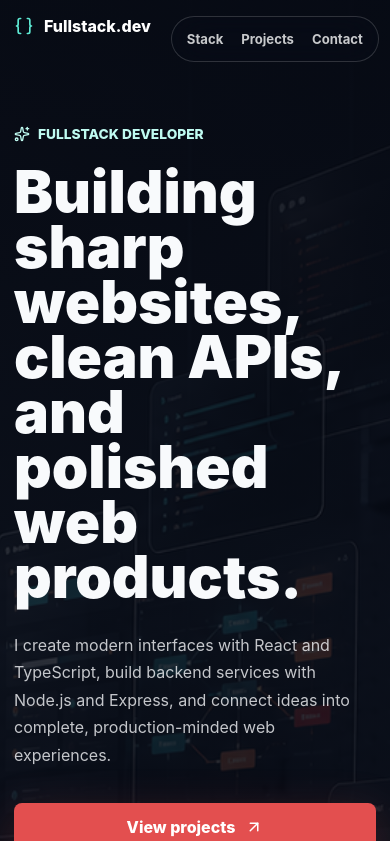
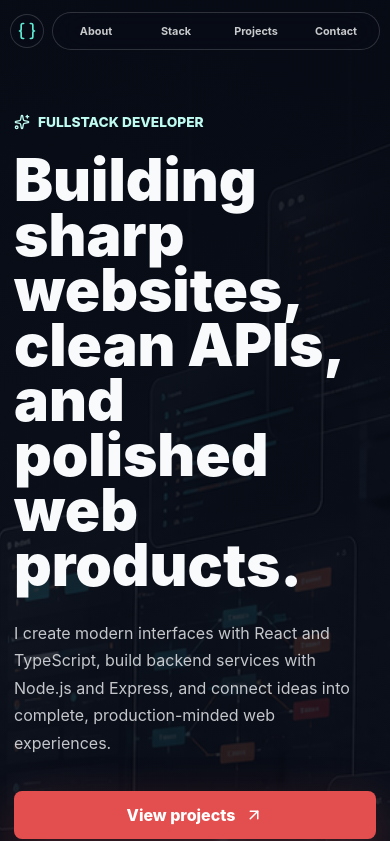
Before and after one commit to Aleks-man/portfolio, a React (Vite) app: page / in a window 390 px wide. Shown: the top 841 px of the page. Built offline with nearby package versions, Linux system fonts and the light colour scheme.

Commit message:
Expand portfolio content and mobile layout

```diff
--- a/src/App.css
+++ b/src/App.css
@@ -44,6 +44,7 @@ main {
   align-items: center;
   justify-content: space-between;
   gap: 20px;
+  min-width: 0;
 }
 
 .nav__brand,
@@ -76,6 +77,7 @@ main {
   border-radius: 999px;
   background: rgba(8, 13, 25, 0.42);
   backdrop-filter: blur(18px);
+  max-width: 100%;
 }
 
 .nav__links a {
@@ -231,6 +233,46 @@ h1 {
   align-items: start;
 }
 
+.about {
+  display: grid;
+  grid-template-columns: minmax(0, 1.05fr) minmax(320px, 0.95fr);
+  gap: 52px;
+  align-items: start;
+  border-top: 1px solid #e4ded4;
+}
+
+.about__copy p:not(.section__kicker) {
+  margin-top: 24px;
+  color: #526071;
+  font-size: 1.08rem;
+  line-height: 1.78;
+}
+
+.focus-list {
+  display: grid;
+  gap: 12px;
+}
+
+.focus-item {
+  padding: 22px;
+  border: 1px solid #e5e7eb;
+  border-radius: 8px;
+  background: #ffffff;
+  box-shadow: 0 20px 50px rgba(15, 23, 42, 0.06);
+}
+
+.focus-item span {
+  display: block;
+  color: #101827;
+  font-weight: 900;
+}
+
+.focus-item p {
+  margin-top: 8px;
+  color: #64748b;
+  line-height: 1.62;
+}
+
 .section__header {
   max-width: 720px;
   margin-bottom: 34px;
@@ -357,6 +399,45 @@ h3 {
   line-height: 1.75;
 }
 
+.process {
+  border-top: 1px solid #e4ded4;
+}
+
+.process-grid {
+  display: grid;
+  grid-template-columns: repeat(4, minmax(0, 1fr));
+  gap: 14px;
+}
+
+.process-card {
+  min-height: 260px;
+  padding: 22px;
+  border: 1px solid #e5e7eb;
+  border-radius: 8px;
+  background: #101827;
+  color: rgba(255, 255, 255, 0.72);
+}
+
+.process-card__index {
+  color: rgba(255, 255, 255, 0.34);
+  font-size: 0.85rem;
+  font-weight: 900;
+}
+
+.process-card svg {
+  margin: 28px 0 18px;
+  color: #5eead4;
+}
+
+.process-card h3 {
+  color: #ffffff;
+}
+
+.process-card p {
+  margin-top: 12px;
+  line-height: 1.62;
+}
+
 .text-link {
   gap: 8px;
   color: #be123c;
@@ -427,6 +508,24 @@ h3 {
   justify-content: flex-end;
 }
 
+.footer {
+  width: min(1180px, calc(100% - 40px));
+  margin: 0 auto;
+  padding: 0 0 34px;
+  display: flex;
+  align-items: center;
+  justify-content: space-between;
+  gap: 20px;
+  color: #64748b;
+  font-size: 0.92rem;
+  font-weight: 750;
+}
+
+.footer a {
+  color: #be123c;
+  text-decoration: none;
+}
+
 @media (max-width: 980px) {
   .hero {
     min-height: auto;
@@ -453,6 +552,8 @@ h3 {
   .stack-grid,
   .project-grid,
   .section--split,
+  .about,
+  .process-grid,
   .contact {
     grid-template-columns: 1fr;
   }
@@ -464,29 +565,61 @@ h3 {
 
 @media (max-width: 700px) {
   .nav {
-    width: min(100% - 28px, 1180px);
-    height: auto;
-    padding-top: 16px;
-    align-items: flex-start;
+    width: min(100% - 20px, 1180px);
+    height: 62px;
+    padding-top: 0;
+    align-items: center;
+    justify-content: space-between;
+    gap: 8px;
+  }
+
+  .nav__brand {
+    flex: 0 0 34px;
+    width: 34px;
+    height: 34px;
+    justify-content: center;
+    border: 1px solid rgba(255, 255, 255, 0.16);
+    border-radius: 999px;
+    background: rgba(8, 13, 25, 0.42);
+    backdrop-filter: blur(18px);
+  }
+
+  .nav__brand span {
+    position: absolute;
+    width: 1px;
+    height: 1px;
+    overflow: hidden;
+    clip: rect(0 0 0 0);
   }
 
   .nav__links {
-    gap: 0;
+    flex: 1 1 auto;
+    width: auto;
+    min-width: 0;
+    justify-content: space-between;
+    gap: 2px;
+    padding: 4px;
+    border-radius: 999px;
   }
 
   .nav__links a {
-    padding: 8px 9px;
-    font-size: 0.82rem;
+    flex: 1 1 0;
+    min-width: 0;
+    justify-content: center;
+    padding: 7px 3px;
+    font-size: 0.68rem;
+    text-align: center;
   }
 
   .hero__content,
   .section,
-  .contact {
+  .contact,
+  .footer {
     width: min(100% - 28px, 1180px);
   }
 
   .hero__content {
-    padding-top: 64px;
+    padding-top: 52px;
   }
 
   h1 {
@@ -531,4 +664,9 @@ h3 {
   .contact {
     padding: 30px 22px;
   }
+
+  .footer {
+    align-items: flex-start;
+    flex-direction: column;
+  }
 }
--- a/src/App.tsx
+++ b/src/App.tsx
@@ -4,14 +4,19 @@ import {
   Braces,
   CheckCircle2,
   Code2,
+  Cpu,
   Database,
   Layers3,
   Mail,
   MessageCircle,
   MonitorSmartphone,
+  Rocket,
+  Send,
   Server,
+  ShieldCheck,
   Sparkles,
   TerminalSquare,
+  Workflow,
 } from 'lucide-react'
 import './App.css'
 
@@ -49,25 +54,25 @@ const services = [
 
 const projects = [
   {
-    title: 'Portfolio Platform',
-    type: 'Personal brand',
+    title: 'Developer Portfolio',
+    type: 'Live website',
     description:
-      'A fast portfolio site focused on fullstack skills, elegant presentation, and easy future expansion.',
-    stack: ['React', 'TypeScript', 'Vite'],
+      'A personal landing page with a strong hero, responsive sections, motion, and clean content structure.',
+    stack: ['React', 'TypeScript', 'Framer Motion'],
   },
   {
-    title: 'API Service Concept',
-    type: 'Backend',
+    title: 'Express API Starter',
+    type: 'Backend concept',
     description:
-      'Express-based service architecture with routes, validation, authentication, and database-ready structure.',
-    stack: ['Node.js', 'Express', 'PostgreSQL'],
+      'A backend direction for REST routes, validation, auth, database models, and predictable service layers.',
+    stack: ['Node.js', 'Express', 'Prisma'],
   },
   {
-    title: 'Product Dashboard',
-    type: 'Frontend app',
+    title: 'Product Dashboard UI',
+    type: 'App concept',
     description:
-      'A clean dashboard direction for analytics, tables, filters, forms, and practical business workflows.',
-    stack: ['React', 'Charts', 'REST API'],
+      'A dense interface idea for analytics, tables, filters, forms, and repeated business workflows.',
+    stack: ['React', 'TypeScript', 'REST API'],
   },
 ]
 
@@ -75,6 +80,35 @@ const stats = [
   ['Fullstack', 'role'],
   ['React + Node', 'core stack'],
   ['UI + API', 'delivery'],
+]
+
+const processSteps = [
+  {
+    title: 'Understand',
+    icon: Workflow,
+    text: 'Clarify the goal, users, screens, data, and the smallest useful version of the product.',
+  },
+  {
+    title: 'Build',
+    icon: Cpu,
+    text: 'Create a stable frontend and backend structure with readable components, routes, and state.',
+  },
+  {
+    title: 'Polish',
+    icon: ShieldCheck,
+    text: 'Improve responsiveness, loading states, edge cases, accessibility, and visual rhythm.',
+  },
+  {
+    title: 'Ship',
+    icon: Rocket,
+    text: 'Prepare the project for deploy, document the basics, and keep the code ready for growth.',
+  },
+]
+
+const focusAreas = [
+  ['Frontend quality', 'Interfaces that feel fast, readable, adaptive, and pleasant to use.'],
+  ['Backend logic', 'APIs, validation, auth flows, database access, and integrations.'],
+  ['Product thinking', 'Screens and features chosen around the real user task, not decoration.'],
 ]
 
 function App() {
@@ -92,6 +126,7 @@ function App() {
             <span>Fullstack.dev</span>
           </a>
           <div className="nav__links">
+            <a href="#about">About</a>
             <a href="#stack">Stack</a>
             <a href="#projects">Projects</a>
             <a href="#contact">Contact</a>
@@ -158,6 +193,27 @@ function App() {
         </div>
       </section>
 
+      <section className="section about" id="about">
+        <div className="about__copy">
+          <p className="section__kicker">About</p>
+          <h2>A developer who can think through both the screen and the system behind it.</h2>
+          <p>
+            I work across the full web stack: from responsive React interfaces to
+            backend APIs, database models, integrations, and deployment-ready project
+            structure. I care about clean code, clear UI, and practical features that
+            make a product easier to use.
+          </p>
+        </div>
+        <div className="focus-list">
+          {focusAreas.map(([title, text]) => (
+            <article className="focus-item" key={title}>
+              <span>{title}</span>
+              <p>{text}</p>
+            </article>
+          ))}
+        </div>
+      </section>
+
       <section className="section" id="stack">
         <div className="section__header">
           <p className="section__kicker">Stack</p>
@@ -192,6 +248,23 @@ function App() {
             backend has a predictable shape, and every screen has a reason to exist.
             The goal is simple: useful software that looks confident and behaves well.
           </p>
+        </div>
+      </section>
+
+      <section className="section process" aria-label="Process">
+        <div className="section__header">
+          <p className="section__kicker">Process</p>
+          <h2>How I move from idea to a usable release.</h2>
+        </div>
+        <div className="process-grid">
+          {processSteps.map(({ title, icon: Icon, text }, index) => (
+            <article className="process-card" key={title}>
+              <div className="process-card__index">0{index + 1}</div>
+              <Icon size={24} aria-hidden="true" />
+              <h3>{title}</h3>
+              <p>{text}</p>
+            </article>
+          ))}
         </div>
       </section>
 
@@ -231,8 +304,9 @@ function App() {
           <p className="section__kicker">Contact</p>
           <h2>Ready to build something clean and useful?</h2>
           <p>
-            I am open to frontend, backend, and fullstack web projects. Replace
-            these links with your real contacts and this page is ready to ship.
+            I am open to frontend, backend, and fullstack web projects. Replace the
+            placeholders with your real email, GitHub, Telegram, and project links when
+            you are ready to publish.
           </p>
         </div>
         <div className="contact__actions">
@@ -240,12 +314,21 @@ function App() {
             Email
             <Mail size={18} aria-hidden="true" />
           </a>
+          <a className="button button--secondary" href="https://t.me/" target="_blank">
+            Telegram
+            <Send size={18} aria-hidden="true" />
+          </a>
           <a className="button button--secondary" href="https://github.com/" target="_blank">
             GitHub
             <Code2 size={18} aria-hidden="true" />
           </a>
         </div>
       </section>
+
+      <footer className="footer">
+        <span>Fullstack Developer Portfolio</span>
+        <a href="#top">Back to top</a>
+      </footer>
     </main>
   )
 }
```
